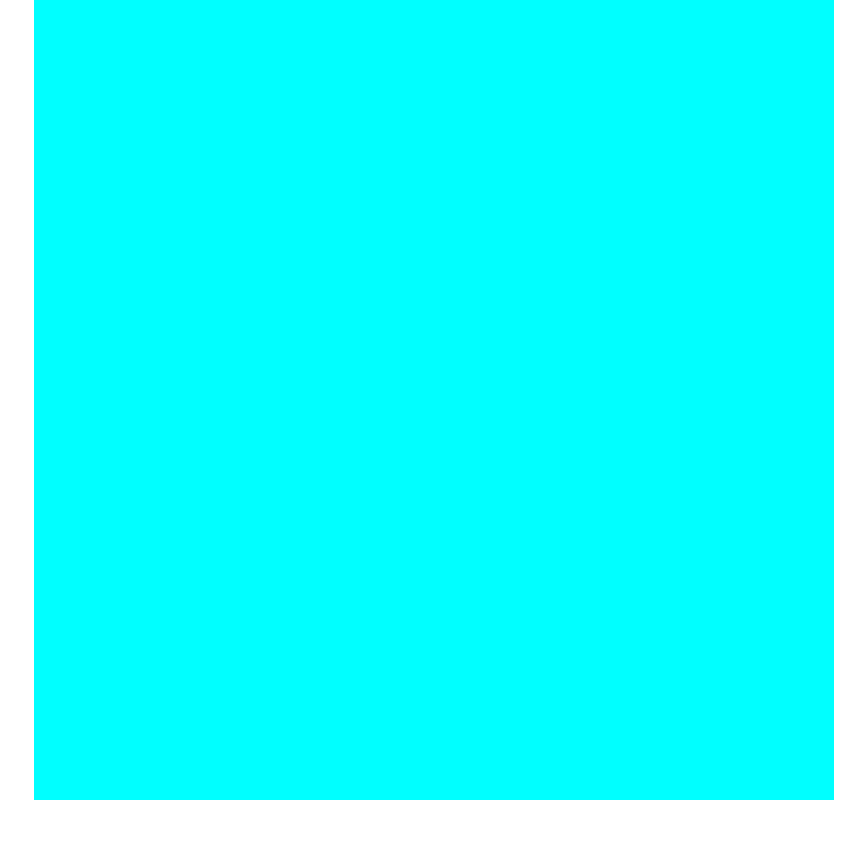
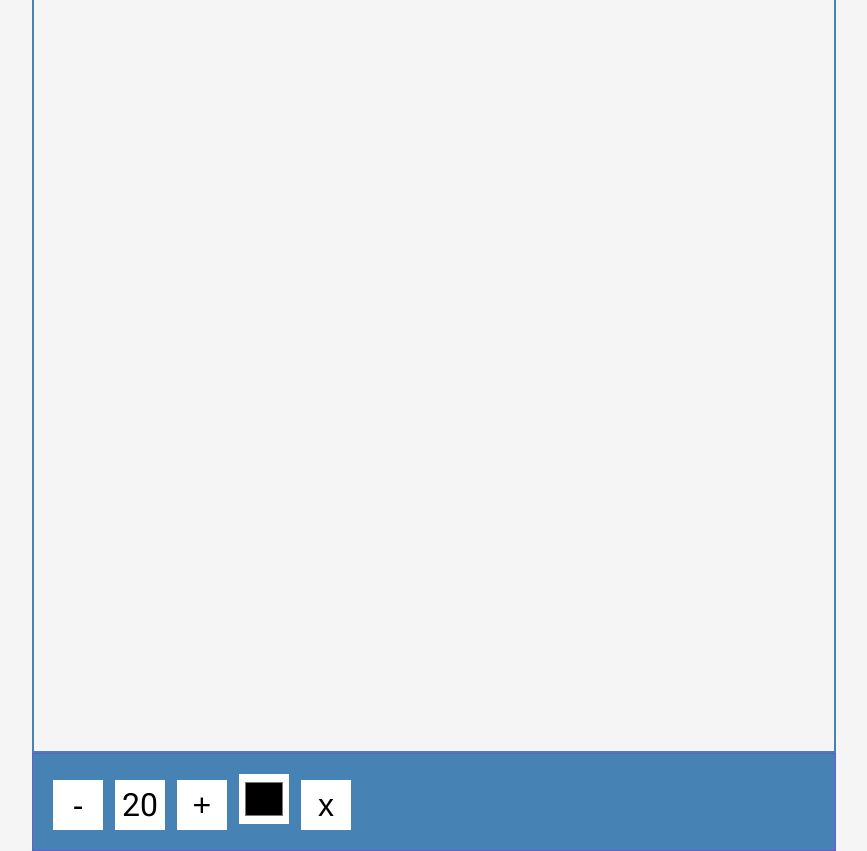
Before and after one commit to janisollo/drawingpad, a plain HTML site: page index.html in a window 1280 px wide. Shown: the whole page, without its empty margins (206-1073 px from the left). Before the commit the page ends 800 px from the top, so only its background shows below. Drawn offline with Linux system fonts and the light colour scheme.

Commit message:
Canvas UI done

```diff
--- a/index.html
+++ b/index.html
@@ -8,6 +8,13 @@
   </head>
   <body>
     <canvas id="canvas" width="800" height="800"></canvas>
+    <div class="toolbox">
+      <button id="decrease">-</button>
+      <span id="size">20</span>
+      <button id="increase">+</button>
+      <input type="color" id="color" />
+      <button id="clear">x</button>
+    </div>
     <script src="script.js"></script>
   </body>
 </html>
--- a/style.css
+++ b/style.css
@@ -5,16 +5,41 @@
 }
 
 body {
+  background-color: #f5f5f5;
   font-family: 'Roboto', sans-serif;
   display: flex;
   flex-direction: column;
   align-items: center;
   justify-content: center;
   height: 100vh;
-  overflow: hidden;
   margin: 0;
 }
 
 #canvas {
-  background-color: aqua;
+  border: 2px solid steelblue;
 }
+
+.toolbox {
+  background-color: steelblue;
+  border: 1px solid slateblue;
+  display: flexbox;
+  width: 804px;
+  padding: 1rem;
+}
+
+.toolbox > * {
+  background-color: #fff;
+  border: none;
+  display: inline-flex;
+  align-items: center;
+  justify-content: center;
+  font-size: 2rem;
+  height: 50px;
+  width: 50px;
+  margin: 0.25rem;
+  padding: 0.25rem;
+  cursor: pointer;
+}
+
+.toolbox > * :last-child {
+}
```
Also changed, not shown: 1 other file.
